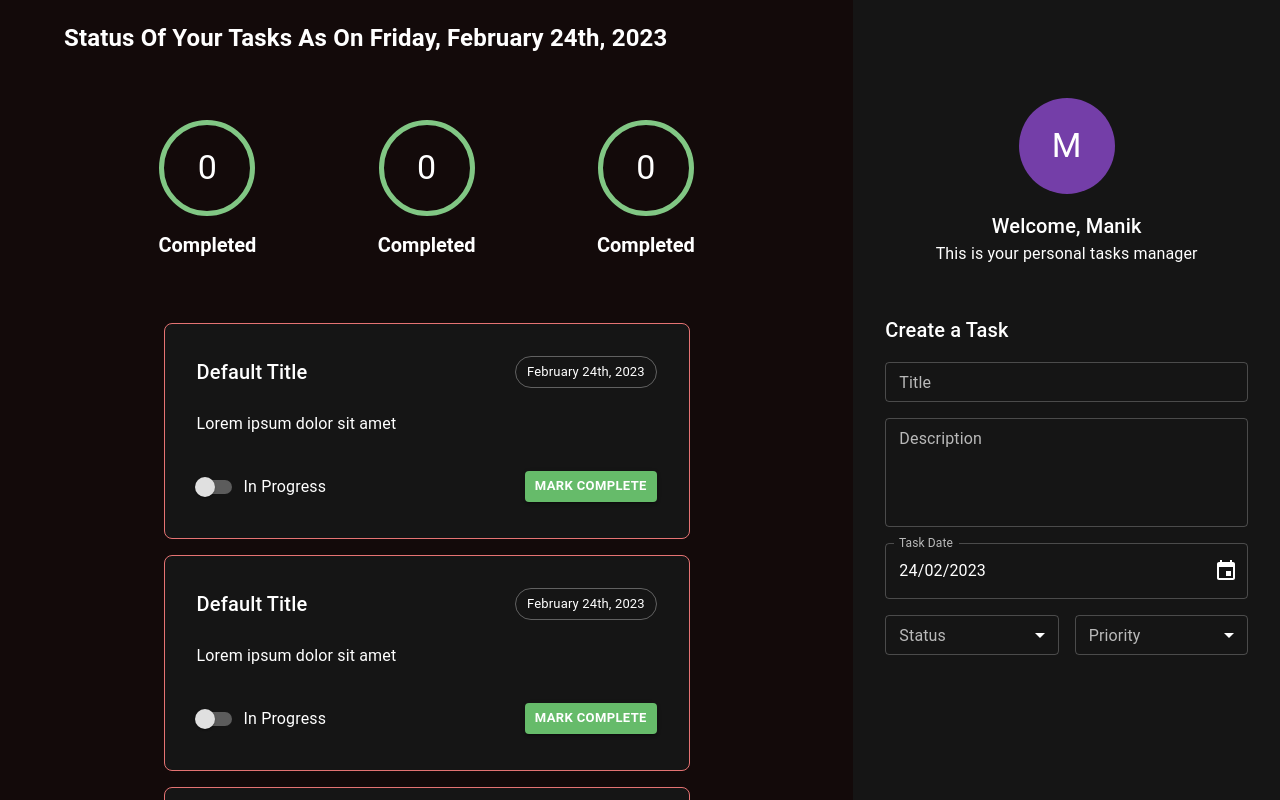
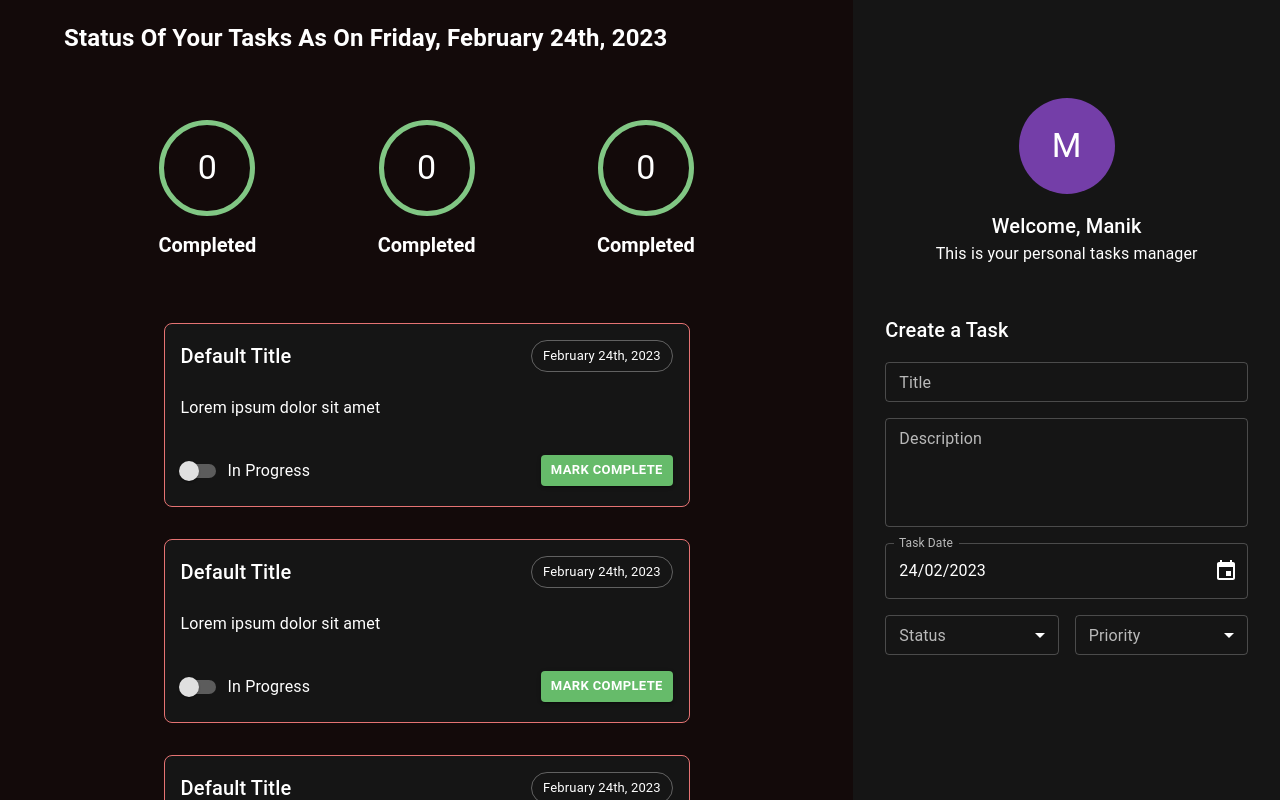
Before and after one commit to AlexMamani85/todo_react, a React (Create React App) app: page / in a window 1280 px wide. Shown: the top 800 px of the page. Built offline with nearby package versions, Linux system fonts and the light colour scheme.

Commit message:
FIX: better design for task.tsx

```diff
--- a/src/components/task/task.tsx
+++ b/src/components/task/task.tsx
@@ -12,8 +12,8 @@
         width="100%"
         justifyContent="flex-start"
         flexDirection="column"
-        mb={2}
-        p={4}
+        mb={4}
+        p={2}
         sx={{
           width:'100%',
           backgroundColor: 'background.paper',
```
